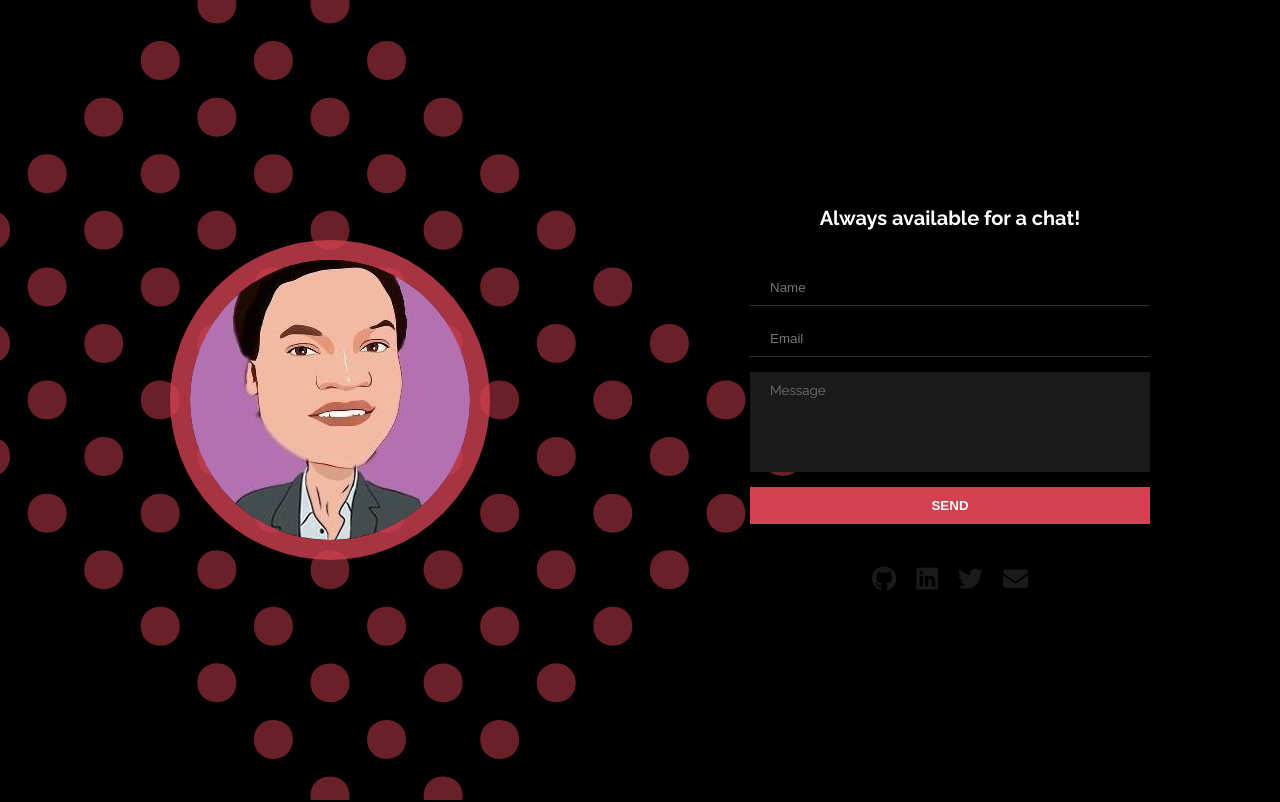
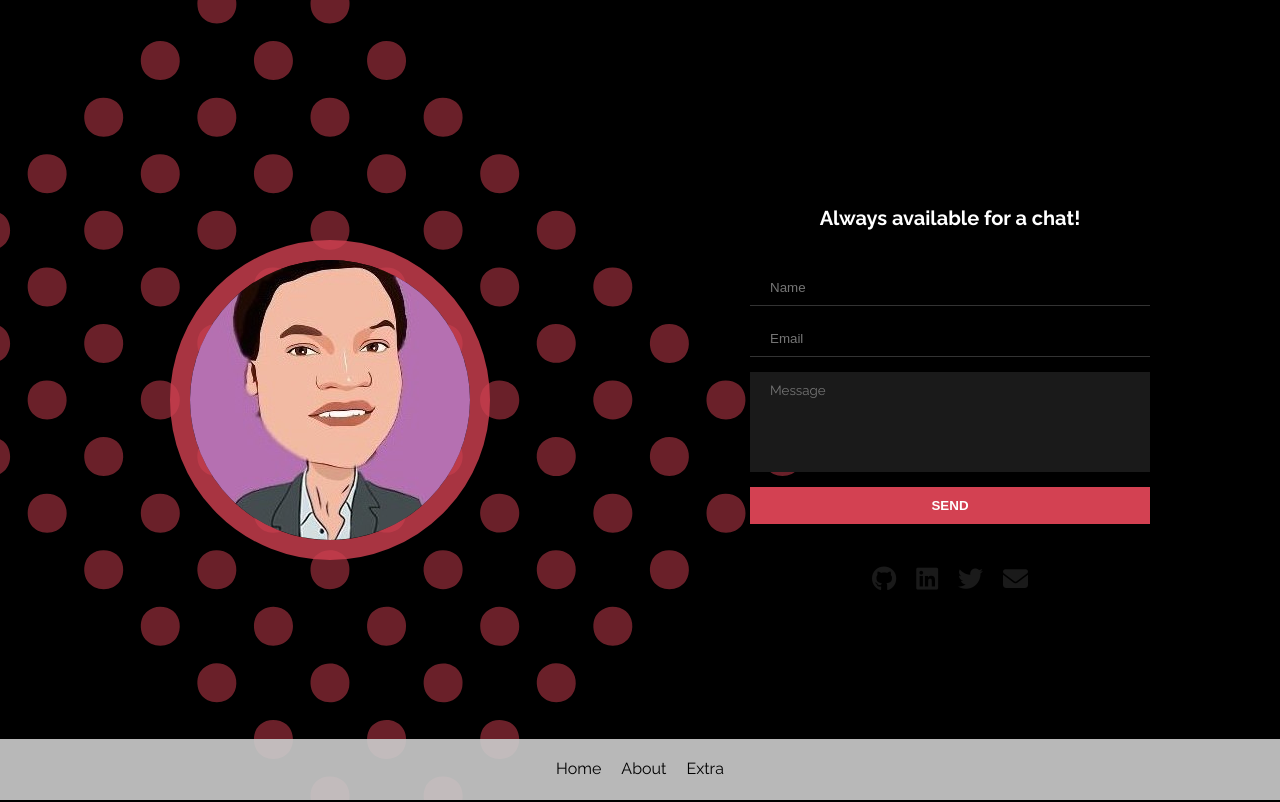
Before and after one commit to RNtaate/colab-assignment-1, a React (Vite) app: page / in a window 1280 px wide. Shown: the top 802 px of the page. Built offline with nearby package versions, Linux system fonts and the light colour scheme.

Commit message:
Import and use the navbar in App container

```diff
--- a/src/App.jsx
+++ b/src/App.jsx
@@ -2,15 +2,19 @@ import './styles/App.css'
 import Home from './Pages/Home'
 import About from './Pages/About'
 import Extra from './Pages/Extra'
-import { Route, Routes } from 'react-router-dom'
+import NavBar from './components/NavBar'
+import { Route, Routes, Link } from 'react-router-dom'
 
 function App() {
   return (
-    <Routes>
-      <Route path="/" element={<Home />} />
-      <Route path="/about" element={<About />} />
-      <Route path="/extra" element={<Extra />} />
-    </Routes>
+    <main>
+      <NavBar />
+      <Routes>
+        <Route path="/" element={<Home />} />
+        <Route path="/about" element={<About />} />
+        <Route path="/extra" element={<Extra />} />
+      </Routes>
+    </main>
   )
 }
 
```
